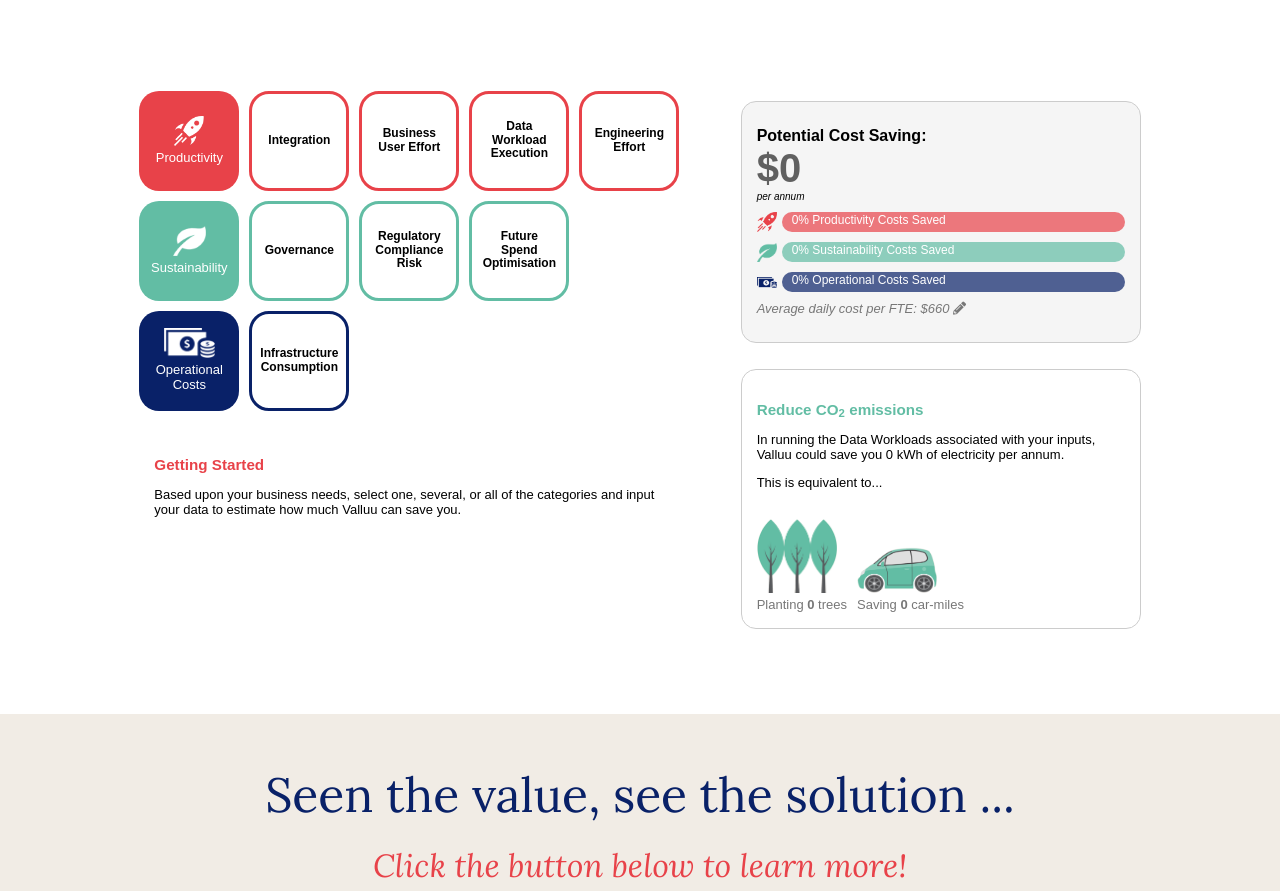
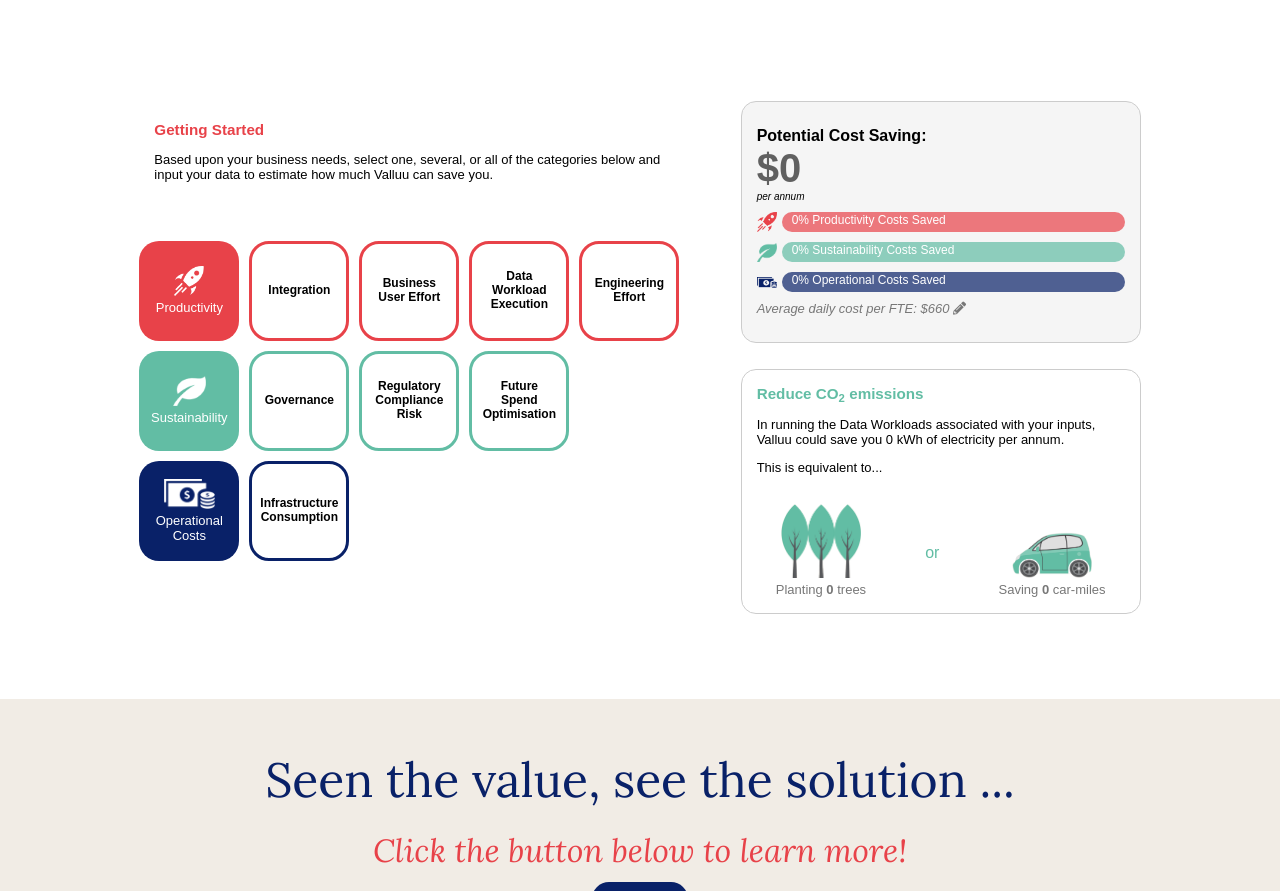
Before and after one commit to drectio/drectio.github.io, a website built with webpack: page index.html in a window 1280 px wide. Shown: the part 3113-4004 px from the top of the page. Built offline with nearby package versions, Linux system fonts and the light colour scheme; files whose address does not match are found by name.

Commit message:
Update estimator design following call with BP

```diff
--- a/index.html
+++ b/index.html
@@ -335,31 +335,38 @@
             <div id="welcome-note" class="mob-b">
                 <br />
                 <h3 style="color: var(--vred);">Getting Started</h3>
-              <p>Based upon your business needs, select one, several, or all of the categories and input your data to estimate how much Valluu can save you.</p>
+                <p>Based upon your business needs, select one, several, or all of the categories below and input your data to estimate how much Valluu can save you.</p>
             </div>
             <div id="estimator">
                 <div>
+
+                    <div id="welcome-note" class="des-b">
+                        <br />
+                        <h3 style="color: var(--vred); margin-top: 0;">Getting Started</h3>
+                        <p>Based upon your business needs, select one, several, or all of the categories below and input your data to estimate how much Valluu can save you.</p>
+                    </div>
+
                     <div id="usecases">
                     </div>
                     <div id="adder">
                     </div>
 
                     <div>
-                      <div id="welcome-note" class="des-b">
+                        <!-- <div id="welcome-note" class="des-b">
                             <br />
-                          <h3 style="color: var(--vred);">Getting Started</h3>
-                          <p>Based upon your business needs, select one, several, or all of the categories and input your data to estimate how much Valluu can save you.</p>
-                      </div>
+                            <h3 style="color: var(--vred); margin-top: 0;">Getting Started</h3>
+                            <p>Based upon your business needs, select one, several, or all of the categories below and input your data to estimate how much Valluu can save you.</p>
+                        </div> -->
                         <div id="finish-buttons" class="button-group">
                             <div id="reset-button" class="button des-f" onclick="reset();">
-                              <img src="img/reset.png" />
+                                <img src="resources/reset.png" />
                                 <span>Reset</span>
                             </div>
                             <div id="confirm-reset-button" class="button des-f" onclick="confirm_reset();" style="display: none;">
                                 <span>Confirm?</span>
                             </div>
                             <div id="report-button" class="button" onclick="generateReport();" style="--c: #092168; --t: #ffffff;">
-                              <img src="img/pdf.png" />
+                                <img src="resources/pdf.png" />
                                 <span>Generate Report</span>
                             </div>
                         </div>
@@ -370,6 +377,7 @@
                     <div id="overview">
                         <p class="header">Potential Cost Saving:</p>
                         <p class="v">$<span id="ptv-figure">0</span></p>
+                        <!-- <p class="v">$<span id="ptv-figure">0</span> <span class="note">per annum</span></p> -->
                         <p class="note">per annum</p>
                         <div id="bars">
                             <!-- Script inserts bars here -->
@@ -382,20 +390,24 @@
 
                         <!-- <div style="width: 100%; display: grid; grid-template-columns: 80px 1fr; justify-content: start; column-gap: 50px"> -->
                             <div>
-                              <h3 style="color: var(--vgreen);">Reduce CO<sub>2</sub> emissions</h3>
+                                <h3 style="color: var(--vgreen); margin-top: 0;">Reduce CO<sub>2</sub> emissions</h3>
                                 <p>In running the Data Workloads associated with your inputs, Valluu could save you <span id="elec-saving">0</span> kWh of electricity per annum.</b></p>
                                 <p>This is equivalent to...</p>
                             </div>
                             <br />
-                          <div style="display: grid; grid-template-columns: auto auto; align-items: end; justify-content: start; column-gap: 10px; row-gap: 5px;" >
-                              <img src="img/tree.png" style="width: 80px;" />
-                              <img src="img/car.png" style="width: 80px;" />
+                            <div style="display: grid; grid-template-columns: auto auto auto; align-items: end; justify-content: space-evenly; justify-items: center; column-gap: 40px; row-gap: 5px;" >
+                                <img src="resources/tree.png" style="width: 80px;" />
+                                <p style="font-size: 16px; color: var(--vgreen);">or</p>
+                                <img src="resources/car.png" style="width: 80px;" />
                                 <span>Planting <b><span id="num-trees">0</span></b> trees</span>
+                                <br />
                                 <span>Saving <b><span id="num-miles">0</span></b> car-miles</span>
                             </div>
                         <!-- </div> -->
                     </div>
                 </div>
+            </div>
+
         </div>
 
       </div>
```
Lines whose indentation alone changed are shown as unchanged.
